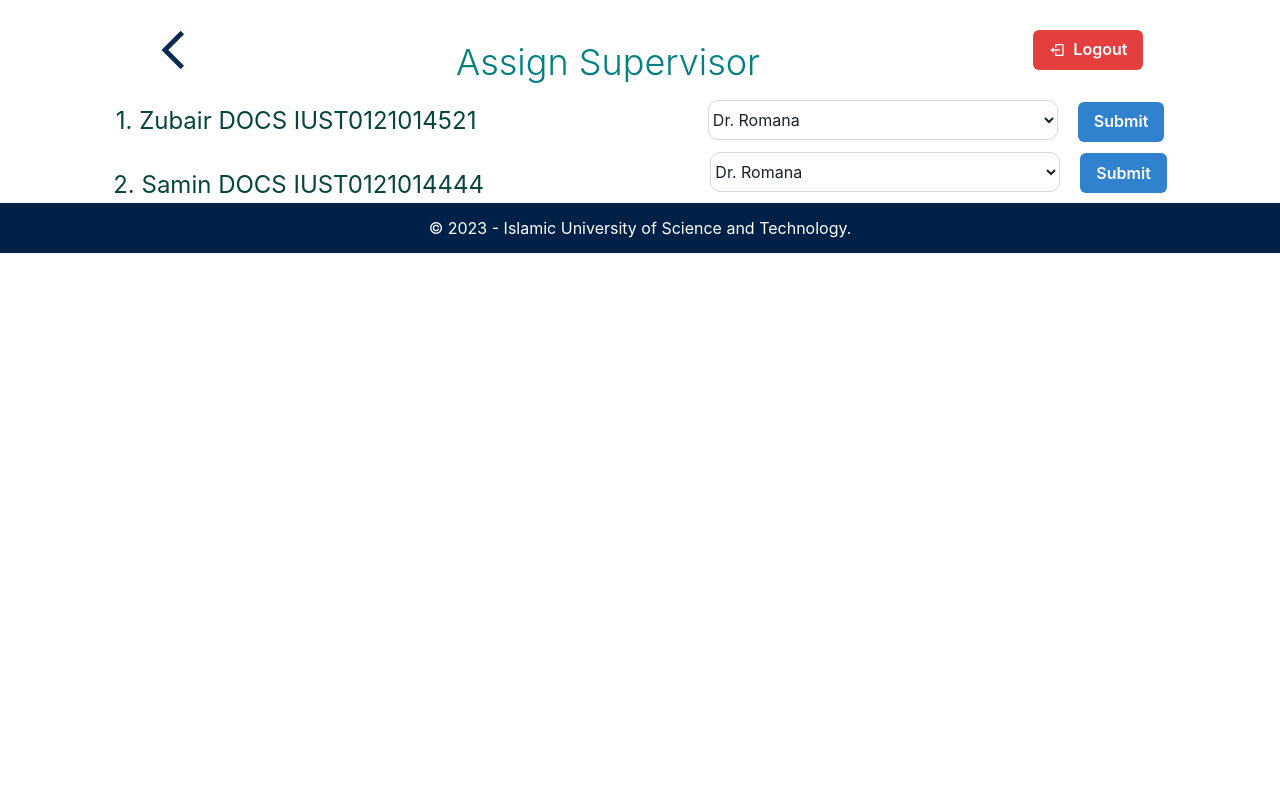
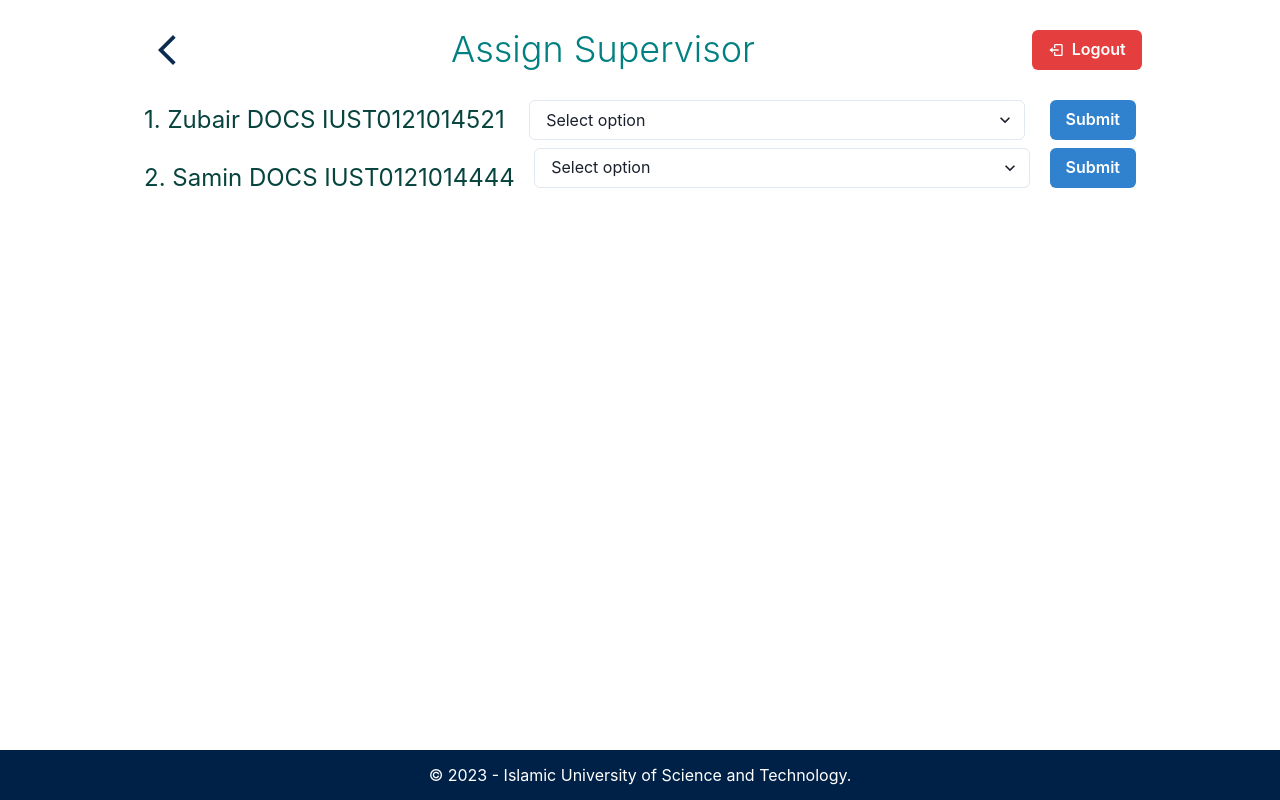
Before and after one commit to UmmarHamid/iust-scholars-portal, a Next.js app: page /office/assignsupervisor in a window 1280 px wide. Built offline with nearby package versions, Linux system fonts and the light colour scheme.

Commit message:
refactor

```diff
--- a/pages/office/assignsupervisor/index.tsx
+++ b/pages/office/assignsupervisor/index.tsx
@@ -2,8 +2,9 @@ import styled from 'styled-components';
 import { MdArrowBackIosNew } from 'react-icons/md';
 import { BiLogOut } from 'react-icons/bi';
 import Head from 'next/head';
-import { Box, Button, Heading, Input, Stack, Text } from '@chakra-ui/react';
+import { Box, Button, Container, Heading, Text } from '@chakra-ui/react';
 import Link from 'next/link';
+import { Select } from '@chakra-ui/react';
 const StyledIcon = styled.h1`
   font-size: 46px;
   font-weight: 700;
@@ -11,9 +12,8 @@ const StyledIcon = styled.h1`
   padding-left: 30%;
 `;
 const StyledFooter = styled.footer`
-  left: 0;
   bottom: 0;
-  position: relative;
+  position: fixed;
   width: 100%;
   background-color: #002147;
   color: #fff;
@@ -22,18 +22,20 @@ const StyledFooter = styled.footer`
 `;
 const StyledList = styled.select`
   background: transparent;
+  padding: 0 10px;
   height: 40px;
   border: 1px solid #d8d8d8;
   width: 350px;
   margin-right: 20px;
   border-radius: 10px;
 `;
-export const index = () => {
+export const Index = () => {
   return (
     <>
       <Head>
         <title>Assign Supervisor</title>
       </Head>
+
       <Box
         display={'flex'}
         justifyContent={'space-around'}
@@ -41,60 +43,53 @@ export const index = () => {
         height={'100px'}
       >
         <Link href='/office'>
-          <StyledIcon>{<MdArrowBackIosNew />}</StyledIcon>
+          <StyledIcon>{<MdArrowBackIosNew size={36} />}</StyledIcon>
         </Link>
-        <Heading as={'h2'} color={'teal'} paddingTop={'2%'} fontWeight={300}>
+        <Heading as={'h2'} color={'teal'} fontWeight={300}>
           Assign Supervisor
         </Heading>
         <Button colorScheme='red' leftIcon={<BiLogOut />}>
           Logout
         </Button>
       </Box>
+      <Container maxWidth={'5xl'}>
         <Box
           display={'flex'}
-        justifyContent={'space-around'}
+          justifyContent={'space-between'}
           alignItems={'center'}
-        // height={'100px'}
         >
-        <Text
-          fontSize={'2xl'}
-          //   margin={'1%'}
-          color={'#07443E'}
-        >
+          <Text fontSize={'2xl'} color={'#07443E'}>
             1. Zubair DOCS IUST0121014521
           </Text>
-        <Link href='/'>
-          <StyledList>
+          <Select placeholder='Select option' size='md' width={'50%'}>
             <option value=''>Dr. Romana</option>
             <option value=''>Dr.Kaiser</option>
             <option value=''>Dr. Javaid</option>
             <option value=''>Dr. Muzafar</option>
-          </StyledList>
+          </Select>
           <Button colorScheme='blue'>Submit</Button>
-        </Link>
         </Box>
         <Box
           display={'flex'}
-        justifyContent={'space-around'}
+          justifyContent={'space-between'}
           alignItems={'center'}
         >
           <Text fontSize={'2xl'} marginTop={'2%'} color={'#07443E'}>
             2. Samin DOCS IUST0121014444
           </Text>
-        <Link href='/'>
-          <StyledList>
+          <Select placeholder='Select option' size='md' width={'50%'}>
             <option value=''>Dr. Romana</option>
             <option value=''>Dr.Kaiser</option>
             <option value=''>Dr. Javaid</option>
             <option value=''>Dr. Muzafar</option>
-          </StyledList>
+          </Select>
           <Button colorScheme='blue'>Submit</Button>
-        </Link>
         </Box>
+      </Container>
       <StyledFooter>
         © 2023 - Islamic University of Science and Technology.
       </StyledFooter>
     </>
   );
 };
-export default index;
+export default Index;
--- a/pages/office/index.tsx
+++ b/pages/office/index.tsx
@@ -100,7 +100,7 @@ export const Index = () => {
             SRAC Members
           </Heading>
         </LinkStyled>
-        <LinkStyled href='/'>
+        <LinkStyled href='/office/assignsupervisor'>
           <StyledIcon> {<MdAssignmentAdd />} </StyledIcon>
           <Heading as={'h2'} color={'teal'} paddingTop={'2%'} fontWeight={300}>
             Assign Supervisor
--- a/pages/signup/index.tsx
+++ b/pages/signup/index.tsx
@@ -23,7 +23,7 @@ const InputContainerStyled = styled.div`
   padding: 20px;
 `;
 
-export const index = () => {
+export const Index = () => {
   const [showPassword, setShowPassword] = useState(false);
   const handleClick = () => setShowPassword(!showPassword);
   return (
@@ -88,4 +88,4 @@ export const index = () => {
     </>
   );
 };
-export default index;
+export default Index;
```
Lines whose indentation alone changed are shown as unchanged.
